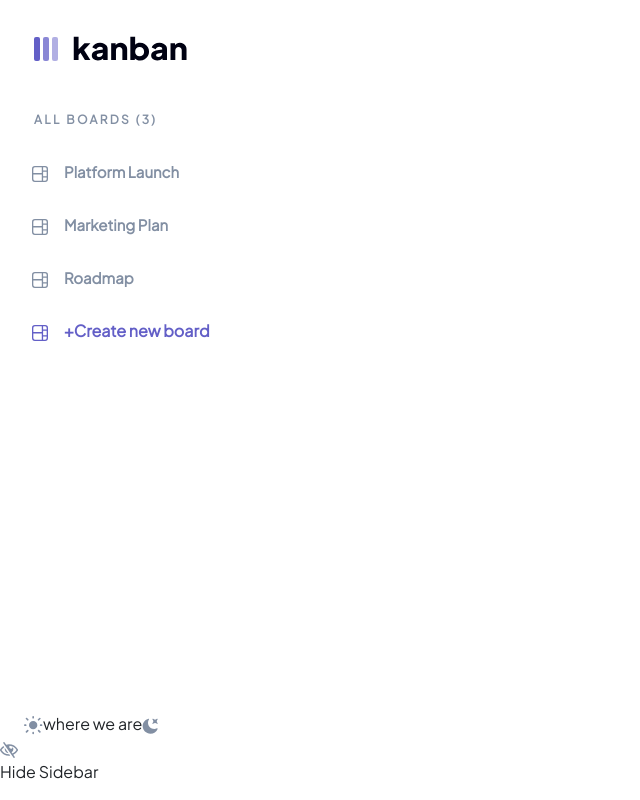
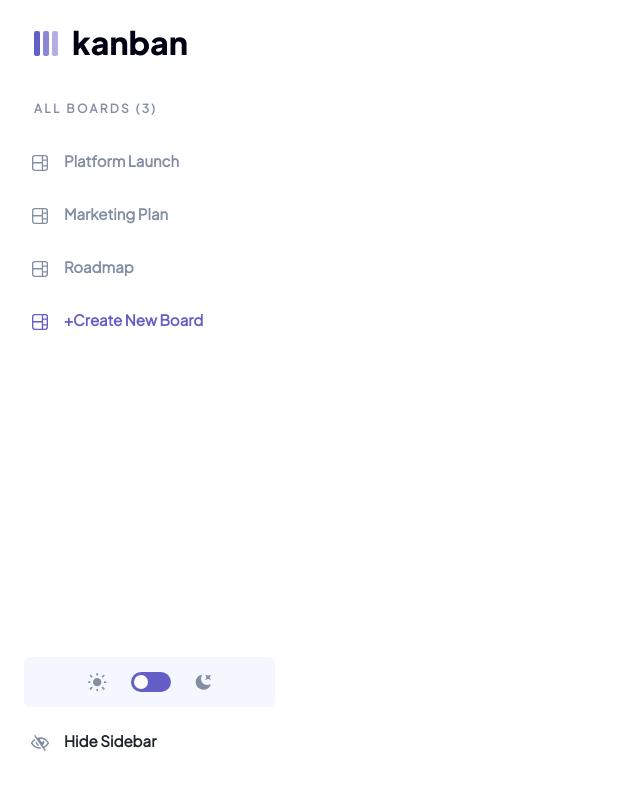
Before and after one commit to Imobalaz/kanban-task-management, a React (Create React App) app: page / in a window 1280 px wide. Shown: the whole page, without its empty margins (0-640 px from the left). Built offline with nearby package versions, Linux system fonts and the light colour scheme.

Commit message:
Done with markup and css for sidebar

```diff
--- /dev/null
+++ b/src/components/boards/AllBoards.js
@@ -0,0 +1,25 @@
+import { Fragment } from "react";
+import Board from "./Board";
+import classes from './AllBoards.module.css'
+
+const AllBoards = () => {
+    return (
+      <Fragment>
+        <div className={classes.count}>ALL BOARDS (3)</div>
+        <Board title="Platform Launch" />
+        <Board title="Marketing Plan" />
+        <Board title="Roadmap" />
+        <div className={classes.add_board}>
+          <svg width="16" height="16" xmlns="http://www.w3.org/2000/svg">
+            <path
+              d="M0 2.889A2.889 2.889 0 0 1 2.889 0H13.11A2.889 2.889 0 0 1 16 2.889V13.11A2.888 2.888 0 0 1 13.111 16H2.89A2.889 2.889 0 0 1 0 13.111V2.89Zm1.333 5.555v4.667c0 .859.697 1.556 1.556 1.556h6.889V8.444H1.333Zm8.445-1.333V1.333h-6.89A1.556 1.556 0 0 0 1.334 2.89V7.11h8.445Zm4.889-1.333H11.11v4.444h3.556V5.778Zm0 5.778H11.11v3.11h2a1.556 1.556 0 0 0 1.556-1.555v-1.555Zm0-7.112V2.89a1.555 1.555 0 0 0-1.556-1.556h-2v3.111h3.556Z"
+              fill="currentColor"
+            />
+          </svg>
+          <p>+Create New Board</p>
+        </div>
+      </Fragment>
+    );
+}
+
+export default AllBoards;
--- /dev/null
+++ b/src/components/boards/AllBoards.module.css
@@ -0,0 +1,25 @@
+.count {
+  margin: 15px auto 19px;
+  padding-left: 34px;
+  font-size: 12px;
+  font-weight: 700;
+  line-height: 15px;
+  letter-spacing: 2.4000000953674316px;
+  text-align: left;
+  color: #828fa3;
+}
+
+.add_board {
+  color: #635fc7;
+  padding: 14px 32px 15px;
+}
+
+.add_board p {
+  display: inline;
+  margin-left: 16px;
+  font-size: 15px;
+  font-weight: 700;
+  line-height: 19px;
+  letter-spacing: 0px;
+  text-align: left;
+}
--- a/src/components/layout/Board.module.css
+++ b/src/components/boards/Board.module.css
@@ -1,8 +1,8 @@
 .container {
   padding: 14px  32px 15px;
   margin-right: 24px;
-  border-top-right-radius: 30px;
-  border-bottom-right-radius: 30px;
+  border-top-right-radius: 100px;
+  border-bottom-right-radius: 100px;
   color: #828FA3;
 
 }
--- /dev/null
+++ b/src/components/layout/Logo.js
@@ -0,0 +1,11 @@
+import classes from './Logo.module.css'
+
+const Logo = () => {
+    return (
+      <div className={classes.logo}>
+        <img src="logo-dark.svg" alt="logo" />
+      </div>
+    );
+}
+
+export default Logo;
--- /dev/null
+++ b/src/components/layout/Logo.module.css
@@ -0,0 +1,12 @@
+.logo {
+  height: 97px;
+  text-align: center;
+  display: flex;
+  align-items: center;
+  padding-left: 34px;
+}
+
+.logo img {
+  width: 152.53px;
+  height: 25.22px;
+}
--- a/src/components/layout/SideNav.js
+++ b/src/components/layout/SideNav.js
@@ -1,25 +1,15 @@
 import classes from './SideNav.module.css'
-import Board from './Board';
+import AllBoards from '../boards/AllBoards';
+import Logo from './Logo';
+
+
 const SideNav = () => {
   return (
-    <div className={classes.container}>
+    <div className={`${classes.container}`}>
+      <Logo />
+      <div className={classes.subcontainer}>
         <div>
-        <div className={classes.logo}>
-          <img src="logo-dark.svg" alt="logo" />
-        </div>
-        <div className={classes.count}>ALL BOARDS (3)</div>
-        <Board title="Platform Launch" />
-        <Board title="Marketing Plan" />
-        <Board title="Roadmap" />
-        <div className={classes.add_board}>
-          <svg width="16" height="16" xmlns="http://www.w3.org/2000/svg">
-            <path
-              d="M0 2.889A2.889 2.889 0 0 1 2.889 0H13.11A2.889 2.889 0 0 1 16 2.889V13.11A2.888 2.888 0 0 1 13.111 16H2.89A2.889 2.889 0 0 1 0 13.111V2.89Zm1.333 5.555v4.667c0 .859.697 1.556 1.556 1.556h6.889V8.444H1.333Zm8.445-1.333V1.333h-6.89A1.556 1.556 0 0 0 1.334 2.89V7.11h8.445Zm4.889-1.333H11.11v4.444h3.556V5.778Zm0 5.778H11.11v3.11h2a1.556 1.556 0 0 0 1.556-1.555v-1.555Zm0-7.112V2.89a1.555 1.555 0 0 0-1.556-1.556h-2v3.111h3.556Z"
-              fill="currentColor"
-            />
-          </svg>
-          <p>+Create new board</p>
-        </div>
+          <AllBoards />
         </div>
         <div className={classes.toggle_group}>
           <div className={classes.toggler}>
@@ -29,7 +19,9 @@ const SideNav = () => {
                 fill="#828FA3"
               />
             </svg>
-          <span>where we are</span>
+            <div className={`${classes.toggle_light} ${classes.toggle}`}>
+              <span></span>
+            </div>
             <svg width="16" height="16" xmlns="http://www.w3.org/2000/svg">
               <path
                 d="M6.474.682c.434-.11.718.406.481.78A6.067 6.067 0 0 0 6.01 4.72c0 3.418 2.827 6.187 6.314 6.187.89.002 1.77-.182 2.584-.54.408-.18.894.165.724.57-1.16 2.775-3.944 4.73-7.194 4.73-4.292 0-7.771-3.41-7.771-7.615 0-3.541 2.466-6.518 5.807-7.37Zm8.433.07c.442-.294.969.232.674.674l-.525.787a1.943 1.943 0 0 0 0 2.157l.525.788c.295.441-.232.968-.674.673l-.787-.525a1.943 1.943 0 0 0-2.157 0l-.786.525c-.442.295-.97-.232-.675-.673l.525-.788a1.943 1.943 0 0 0 0-2.157l-.525-.787c-.295-.442.232-.968.674-.673l.787.525a1.943 1.943 0 0 0 2.157 0Z"
@@ -37,7 +29,7 @@ const SideNav = () => {
               />
             </svg>
           </div>
-        <div>
+          <div className={classes.hide_nav}>
             <svg width="18" height="16" xmlns="http://www.w3.org/2000/svg">
               <path
                 d="M8.522 11.223a4.252 4.252 0 0 1-3.654-5.22l3.654 5.22ZM9 12.25A8.685 8.685 0 0 1 1.5 8a8.612 8.612 0 0 1 2.76-2.864l-.86-1.23A10.112 10.112 0 0 0 .208 7.238a1.5 1.5 0 0 0 0 1.524A10.187 10.187 0 0 0 9 13.75c.414 0 .828-.025 1.239-.074l-1-1.43A8.88 8.88 0 0 1 9 12.25Zm8.792-3.488a10.14 10.14 0 0 1-4.486 4.046l1.504 2.148a.375.375 0 0 1-.092.523l-.648.453a.375.375 0 0 1-.523-.092L3.19 1.044A.375.375 0 0 1 3.282.52L3.93.068a.375.375 0 0 1 .523.092l1.735 2.479A10.308 10.308 0 0 1 9 2.25c3.746 0 7.031 2 8.792 4.988a1.5 1.5 0 0 1 0 1.524ZM16.5 8a8.674 8.674 0 0 0-6.755-4.219A1.75 1.75 0 1 0 12.75 5v-.001a4.25 4.25 0 0 1-1.154 5.366l.834 1.192A8.641 8.641 0 0 0 16.5 8Z"
@@ -48,6 +40,7 @@ const SideNav = () => {
           </div>
         </div>
       </div>
+    </div>
   );
 };
 
--- a/src/components/layout/SideNav.module.css
+++ b/src/components/layout/SideNav.module.css
@@ -3,55 +3,70 @@
   height: 100vh;
   display: flex;
   flex-direction: column;
-  justify-content: space-between;
   width: 300px;
   background: #ffffff;
+  padding-bottom: 47px;
 }
 
-.logo {
-  height: 97px;
-  text-align: center;
-  display: flex;
-  align-items: center;
-  padding-left: 34px;
+.container_collapsed {
+    height: fit-content;
+    padding-bottom: 0;
 }
 
-.logo img {
-  width: 152.53px;
-  height: 25.22px;
+.subcontainer {
+    display: flex;
+    flex-direction: column;
+    justify-content: space-between;
+    height: 100%;
 }
 
-.count {
-  margin: 15px auto 19px;
-  padding-left: 34px;
-  font-size: 12px;
-  font-weight: 700;
-  line-height: 15px;
-  letter-spacing: 2.4000000953674316px;
-  text-align: left;
-  color: #828fa3;
+.toggler {
+  margin: auto 25px auto 24px;
+  align-items: center;
+  background: #f4f7fd;
+  border-radius: 6px;
+  padding: 15px 64px;
+  display: flex;
+  flex-direction: row;
+  justify-content: space-between;
 }
 
-.add_board {
-  color: #635fc7;
-  padding: 14px 32px 15px
+.toggle {
+  width: 40px;
+  height: 20px;
+  background: #635fc7;
+  border-radius: 12px;
+  position: relative;
 }
 
-.add_board p {
+.toggle span {
+  width: 14px;
+  height: 14px;
+  background: #fff;
+  position: absolute;
+  top: 3px;
+  border-radius: 50%;
+}
+
+.toggle_light span {
+  left: 3px;
+}
+
+.toggle_dark span {
+    right: 3px;
+}
+
+.hide_nav {
+  margin-left: 31px;
+  margin-top: 22px;
+}
+
+.hide_nav p {
   display: inline;
-  margin-left: 16px;
+  margin-left: 15px;
+  font-size: 15px;
   font-weight: 700;
   line-height: 19px;
   letter-spacing: 0px;
   text-align: left;
 }
-
-
-.toggle_group {
-
-}
-
-.toggler {
-    margin: auto 25px auto 24px;
-    align-items: center;
-}
```
Also changed, not shown: src/components/boards/Board.js (renamed from src/components/layout/Board.js). Lines whose indentation alone changed are shown as unchanged.
